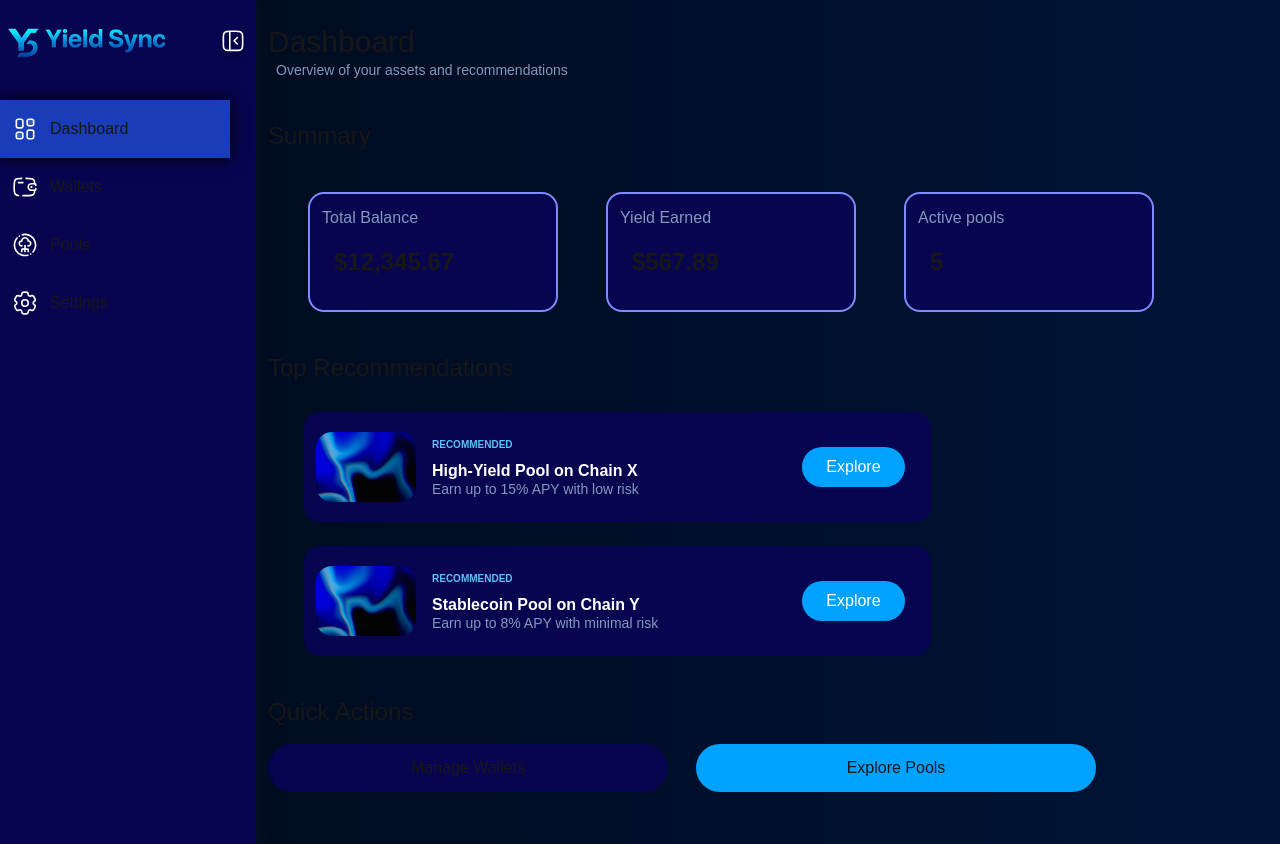
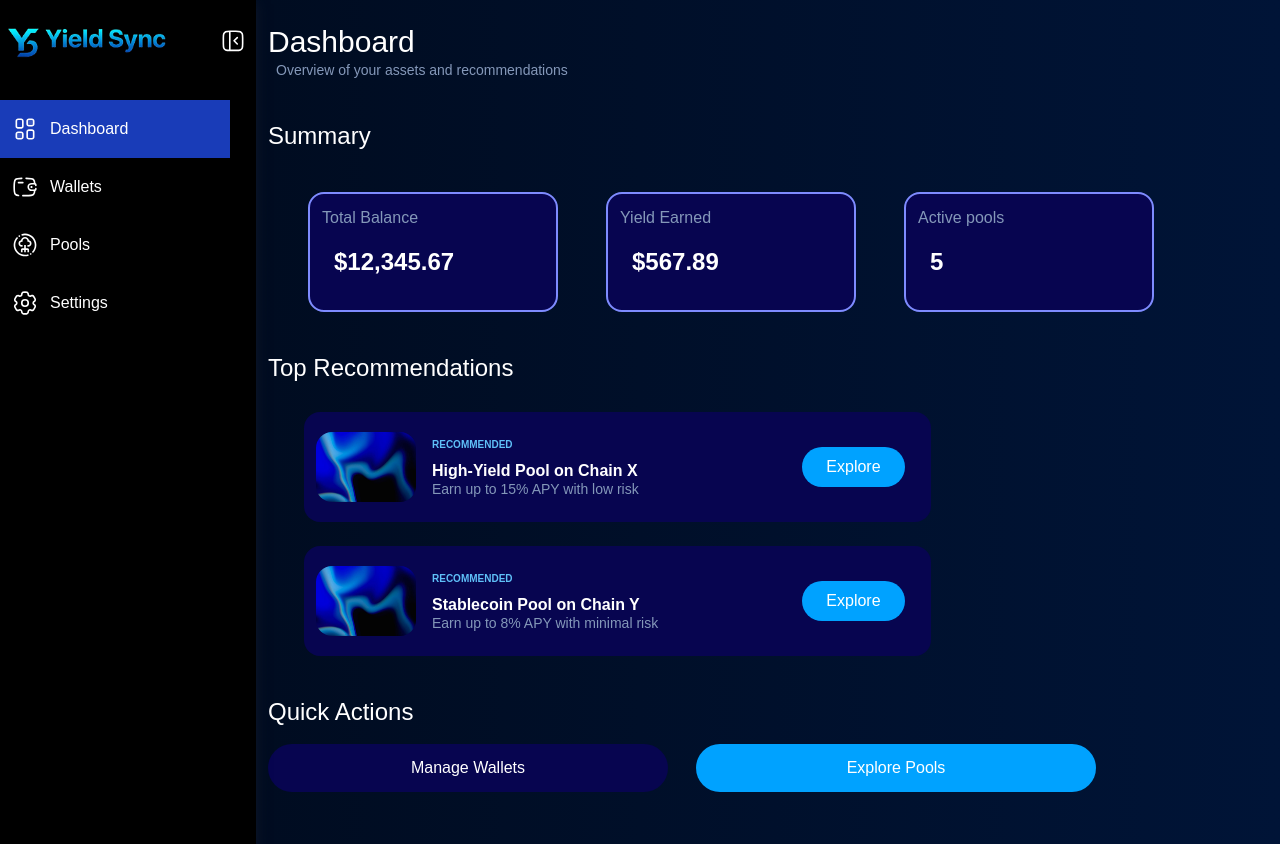
Before and after one commit to Stephanie-17/YieldSync, a Next.js app: page /dashboard in a window 1280 px wide. Built offline with nearby package versions, Linux system fonts and the light colour scheme.

Commit message:
removed dark mode styles

```diff
--- a/app/dashboard/SideBar.tsx
+++ b/app/dashboard/SideBar.tsx
@@ -20,7 +20,7 @@ const SideBar = () => {
 
 			{/* Sidebar - Modified for desktop closeable behavior */}
 			<div
-				className={`fixed inset-y-0 left-0 z-50 bg-[#070550] shadow-[0px_4px_12px] shadow-gray-900 transform transition-all duration-300 ease-in-out lg:relative lg:z-auto lg:flex-shrink-0 ${
+				className={`fixed inset-y-0 left-0 z-50 bg-[#000000] shadow-[0px_4px_12px] shadow-gray-900 transform transition-all duration-300 ease-in-out lg:relative lg:z-auto lg:flex-shrink-0 ${
 					isOpen
 						? "w-64 translate-x-0"
 						: "w-0 -translate-x-full lg:translate-x-0 lg:w-0"
--- a/app/globals.css
+++ b/app/globals.css
@@ -1,27 +1,10 @@
 @import "tailwindcss";
 
-:root {
-  --background: #ffffff;
-  --foreground: #171717;
-}
 
-@theme inline {
-  --color-background: var(--background);
-  --color-foreground: var(--foreground);
-  --font-sans: var(--font-geist-sans);
-  --font-mono: var(--font-geist-mono);
-}
-
-@media (prefers-color-scheme: dark) {
-  :root {
-    --background: ;
-    --foreground: #ededed;
-  }
-}
 
 body {
 
   background:linear-gradient(to right, #000A1B, #001437);
-  color: var(--foreground);
+  color: white;
   font-family: Arial, Helvetica, sans-serif;
 }
```
